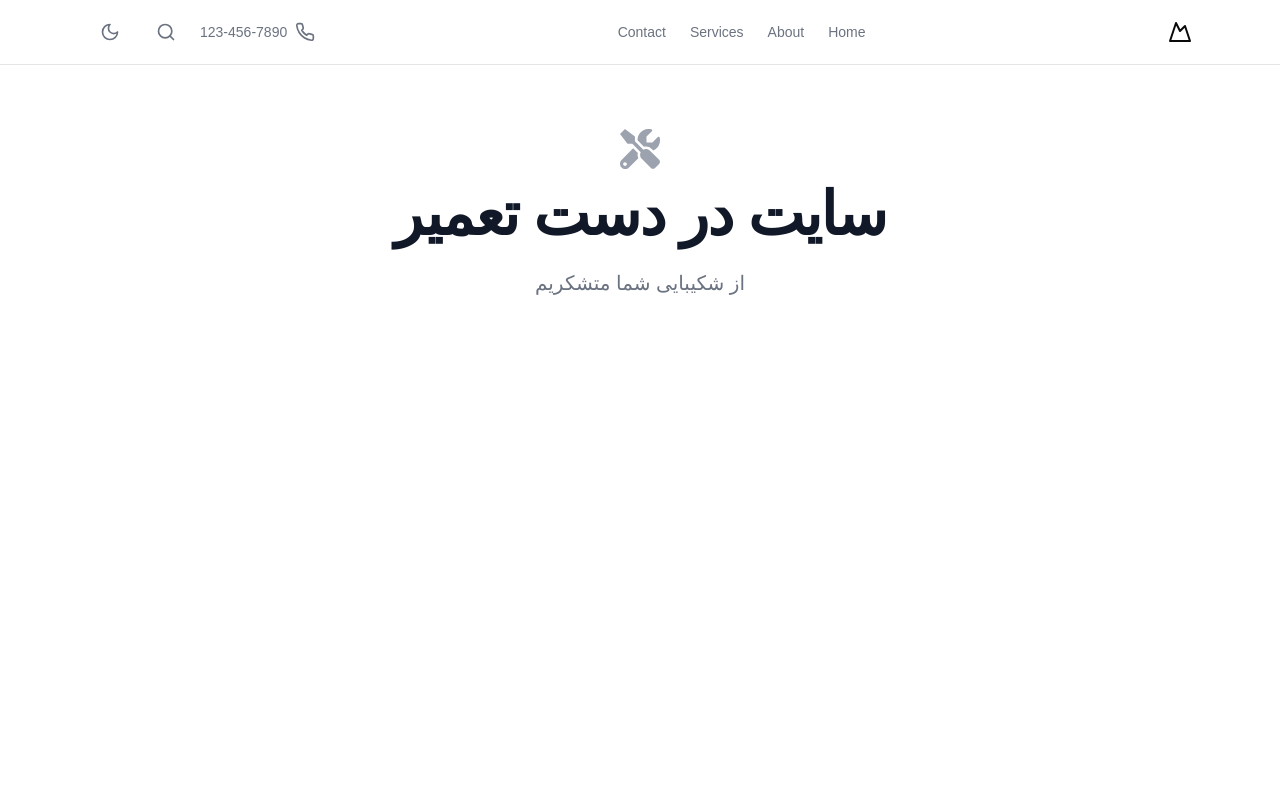
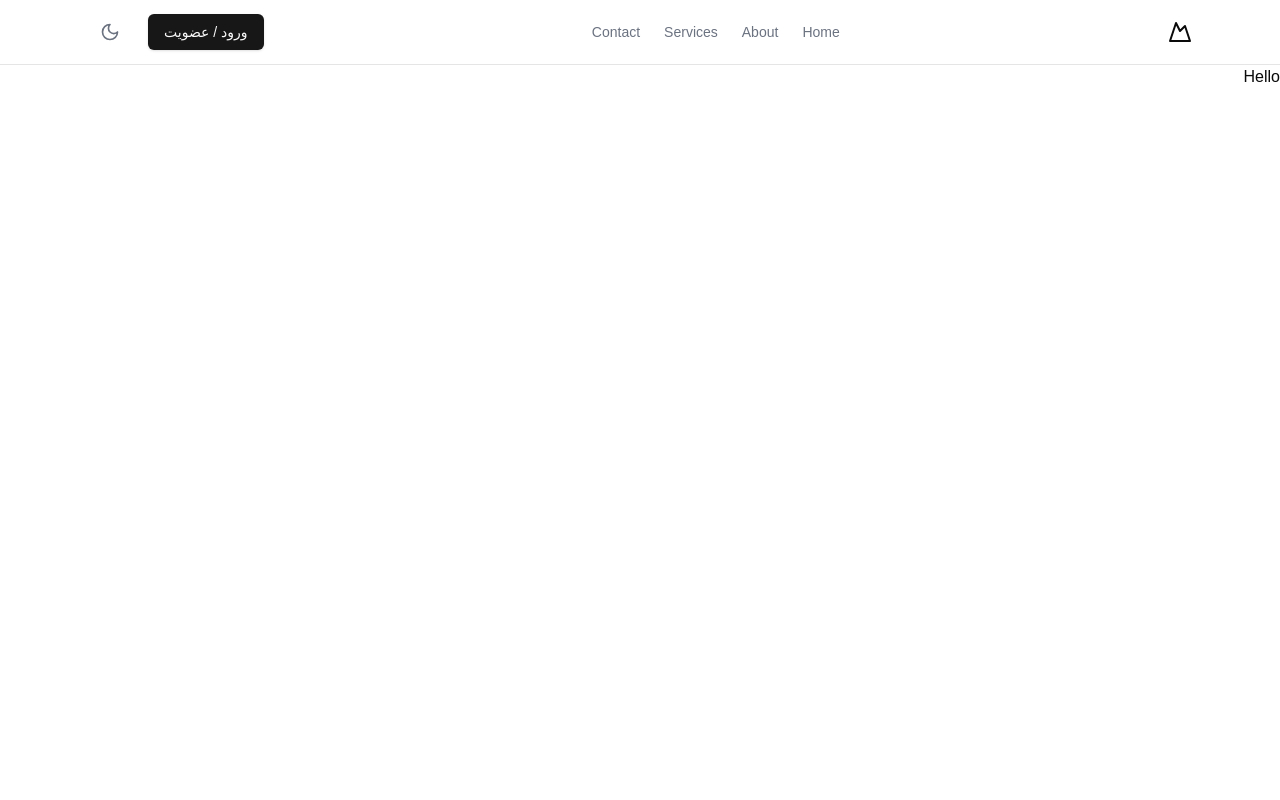
Before and after one commit to iraniangunner/componentland, a Next.js app: page / in a window 1280 px wide. Shown: the top 800 px of the page. Built offline with nearby package versions, Linux system fonts and the light colour scheme.

Commit message:
auth pages added

```diff
--- /dev/null
+++ b/src/app/(auth)/forgot-password/page.tsx
@@ -0,0 +1,7 @@
+export default function ForgotPassword() {
+  return (
+    <div>
+      <h1>forgot-password</h1>
+    </div>
+  );
+}
--- /dev/null
+++ b/src/app/(auth)/layout.tsx
@@ -0,0 +1,12 @@
+export default function AuthLayout({
+  children,
+}: {
+  children: React.ReactNode;
+}) {
+  return (
+    <div>
+      <h1>Authentication</h1>
+      <main>{children}</main>
+    </div>
+  );
+}
--- /dev/null
+++ b/src/app/(auth)/login/page.tsx
@@ -0,0 +1,7 @@
+export default function Login() {
+  return (
+    <div>
+      <h1>Login</h1>
+    </div>
+  );
+}
--- /dev/null
+++ b/src/app/(auth)/register/page.tsx
@@ -0,0 +1,7 @@
+export default function Register() {
+    return (
+      <div>
+        <h1>Register</h1>
+      </div>
+    );
+  }
--- /dev/null
+++ b/src/app/(main)/layout.tsx
@@ -0,0 +1,16 @@
+import Footer from "@/components/footer";
+import Navbar from "@/components/navbar";
+
+export default function MainLayout({
+  children,
+}: {
+  children: React.ReactNode;
+}) {
+  return (
+    <div>
+      <Navbar />
+      <main>{children}</main>
+      <Footer />
+    </div>
+  );
+}
--- /dev/null
+++ b/src/app/(main)/page.tsx
@@ -0,0 +1,7 @@
+export default function Home() {
+  return (
+    <section className="bg-white dark:bg-gray-900 min-h-[100vh]">
+      <h1>Hello</h1>
+    </section>
+  );
+}
--- a/src/app/layout.tsx
+++ b/src/app/layout.tsx
@@ -1,8 +1,6 @@
 import type { Metadata } from "next";
 import localFont from "next/font/local";
 import "./globals.css";
-import Navbar from "@/components/navbar";
-import Footer from "@/components/footer";
 
 const geistSans = localFont({
   src: "./fonts/GeistVF.woff",
@@ -30,9 +28,7 @@ export default function RootLayout({
       <body
         className={`${geistSans.variable} ${geistMono.variable} antialiased`}
       >
-        <Navbar />
         {children}
-        <Footer />
       </body>
     </html>
   );
--- a/src/app/page.tsx
+++ /dev/null
@@ -1,25 +0,0 @@
-
-export default function Home() {
-  return (
-    <section className="bg-white dark:bg-gray-900 min-h-[100vh]">
-      <div className="py-8 px-4 mx-auto max-w-screen-md text-center lg:py-16 lg:px-12">
-        <svg
-          className="mx-auto mb-4 w-10 h-10 text-gray-400"
-          xmlns="http://www.w3.org/2000/svg"
-          viewBox="0 0 512 512"
-        >
-          <path
-            fill="currentColor"
-            d="M331.8 224.1c28.29 0 54.88 10.99 74.86 30.97l19.59 19.59c40.01-17.74 71.25-53.3 81.62-96.65c5.725-23.92 5.34-47.08 .2148-68.4c-2.613-10.88-16.43-14.51-24.34-6.604l-68.9 68.9h-75.6V97.2l68.9-68.9c7.912-7.912 4.275-21.73-6.604-24.34c-21.32-5.125-44.48-5.51-68.4 .2148c-55.3 13.23-98.39 60.22-107.2 116.4C224.5 128.9 224.2 137 224.3 145l82.78 82.86C315.2 225.1 323.5 224.1 331.8 224.1zM384 278.6c-23.16-23.16-57.57-27.57-85.39-13.9L191.1 158L191.1 95.99l-127.1-95.99L0 63.1l96 127.1l62.04 .0077l106.7 106.6c-13.67 27.82-9.251 62.23 13.91 85.39l117 117.1c14.62 14.5 38.21 14.5 52.71-.0016l52.75-52.75c14.5-14.5 14.5-38.08-.0016-52.71L384 278.6zM227.9 307L168.7 247.9l-148.9 148.9c-26.37 26.37-26.37 69.08 0 95.45C32.96 505.4 50.21 512 67.5 512s34.54-6.592 47.72-19.78l119.1-119.1C225.5 352.3 222.6 329.4 227.9 307zM64 472c-13.25 0-24-10.75-24-24c0-13.26 10.75-24 24-24S88 434.7 88 448C88 461.3 77.25 472 64 472z"
-          />
-        </svg>
-        <h1 className="mb-4 text-4xl font-bold tracking-tight leading-none text-gray-900 lg:mb-6 md:text-5xl xl:text-6xl dark:text-white">
-          سایت در دست تعمیر
-        </h1>
-        <p className="font-light text-gray-500 md:text-lg xl:text-xl dark:text-gray-400">
-          از شکیبایی شما متشکریم
-        </p>
-      </div>
-    </section>
-  );
-}
--- a/src/components/navbar.tsx
+++ b/src/components/navbar.tsx
@@ -12,7 +12,7 @@ import {
 import { Button } from "@/components/ui/button";
 import { Input } from "@/components/ui/input";
 import { Toggle } from "@/components/ui/toggle";
-import { Menu } from "lucide-react";
+import { Menu, User2Icon, UserIcon } from "lucide-react";
 import { Sheet, SheetTrigger, SheetContent } from "@/components/ui/sheet";
 
 export default function Navbar() {
@@ -54,13 +54,8 @@ export default function Navbar() {
           </Link>
         </nav>
         <div className="flex items-center gap-4">
-          <div className="hidden items-center gap-2 text-sm font-medium md:flex">
-            <PhoneIcon className="h-5 w-5 text-gray-500 dark:text-gray-400" />
-            <span className="text-gray-500 dark:text-gray-400">
-              123-456-7890
-            </span>
-          </div>
-          <DropdownMenu>
+          {/* search sample*/}
+          {/* <DropdownMenu>
             <DropdownMenuTrigger asChild>
               <Button variant="ghost" size="icon" className="rounded-full">
                 <SearchIcon className="h-5 w-5 text-gray-500 dark:text-gray-400" />
@@ -77,7 +72,10 @@ export default function Navbar() {
                 />
               </div>
             </DropdownMenuContent>
-          </DropdownMenu>
+          </DropdownMenu> */}
+          <Button className="flex items-center text-sm font-medium px-0 py-0">
+            <Link href="/login" className="w-full h-full px-4 py-2">ورود / عضویت</Link>
+          </Button>
           <Toggle aria-label="Toggle dark mode" className="rounded-full">
             <MoonIcon className="h-5 w-5 text-gray-500 dark:text-gray-400" />
           </Toggle>
```
